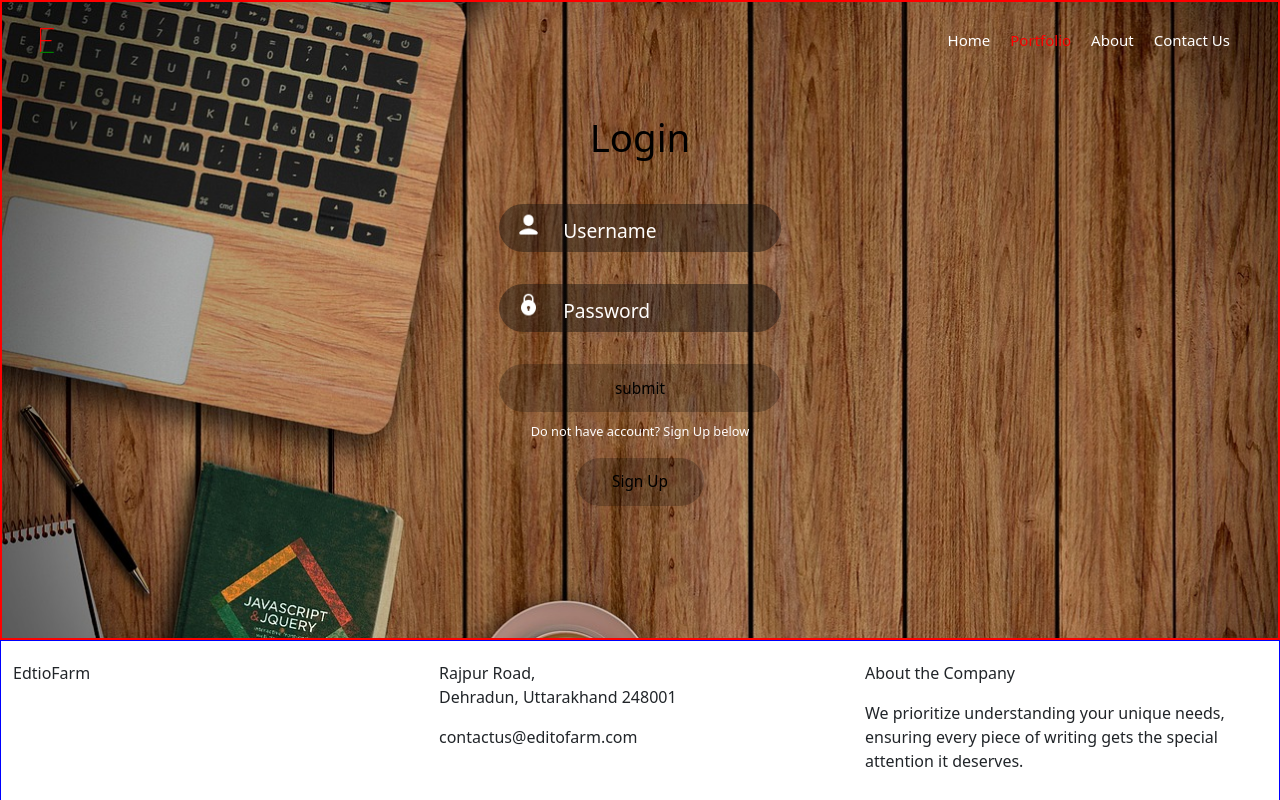
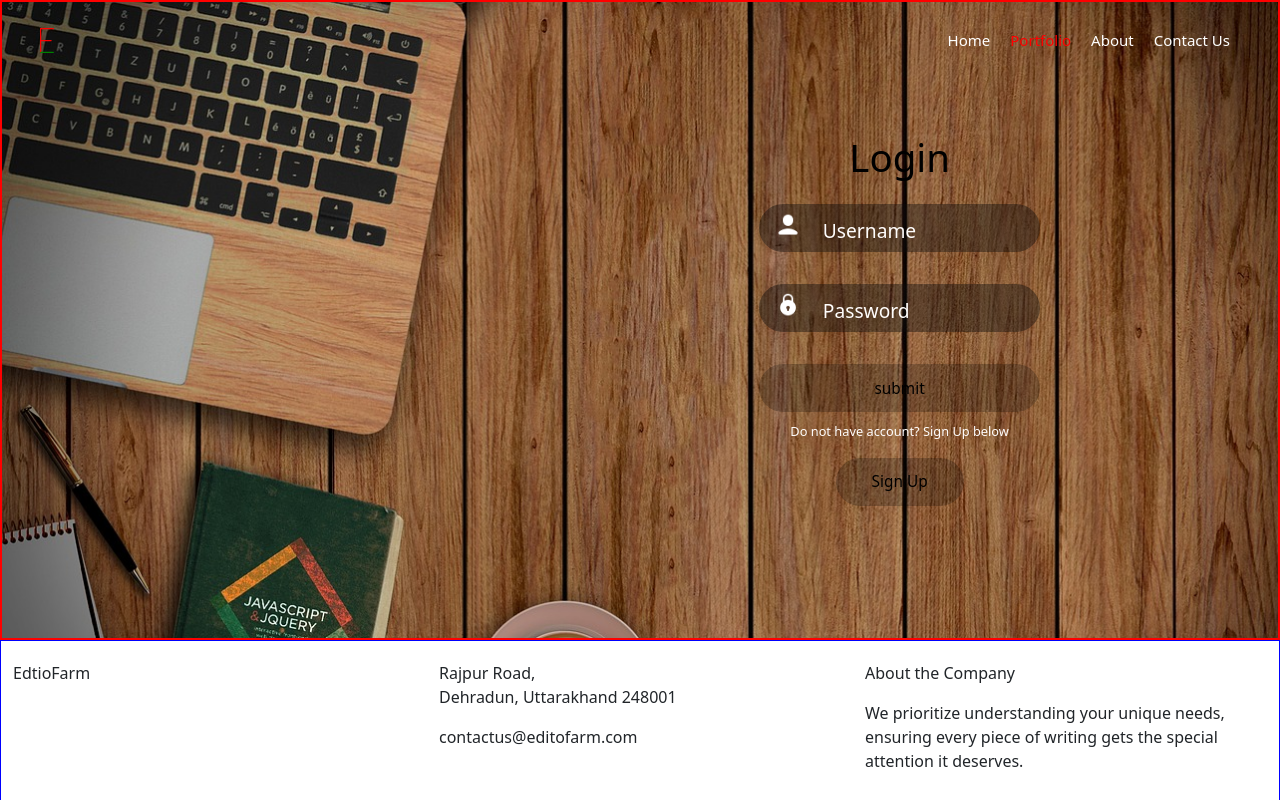
Before and after one commit to Brahmasura/projectFarm, a React (Vite) app: page /portfolio in a window 1280 px wide. Shown: the top 800 px of the page. Built offline with nearby package versions, Linux system fonts and the light colour scheme.

Commit message:
adjusted

```diff
--- a/src/routes/Portfolio/Portfolio.jsx
+++ b/src/routes/Portfolio/Portfolio.jsx
@@ -21,9 +21,11 @@ const Portfolio = () => {
 
   return (
     <div className={style.contactDiv}>
-      <h3>Login</h3>
+
 
       <form onSubmit={handleSubmit}>
+
+      <h3>Login</h3>
         <div className={style.nameDiv}>
           {/* name */}
           <input
--- a/src/routes/Portfolio/portfolio.module.scss
+++ b/src/routes/Portfolio/portfolio.module.scss
@@ -8,13 +8,9 @@
   display: flex;
   flex-direction: column;
   justify-content: center;
-  align-items: center;
+  align-items: end;
+  padding-right: 17vw;
 
-  h3 {
-    text-align: center;
-    color: black;
-    font-size: 3vw;
-  }
 
   form {
     padding: 20px;
@@ -22,12 +18,19 @@
     // width: 300px;
     display: flex;
     flex-direction: column;
-    justify-content: start;
+    justify-content: center;
     align-items: center;
 
     // label {
     //   margin-top: 30px;
     // }
+
+
+  h3 {
+    text-align: center;
+    color: black;
+    font-size: 3vw;
+  }
 
     input {
       width: 22vw;
--- a/vite.config.js
+++ b/vite.config.js
@@ -4,5 +4,5 @@ import react from '@vitejs/plugin-react'
 // https://vitejs.dev/config/
 export default defineConfig({
   plugins: [react()],
-  base: "/farm",
+  // base: "/farm",
 })
```
